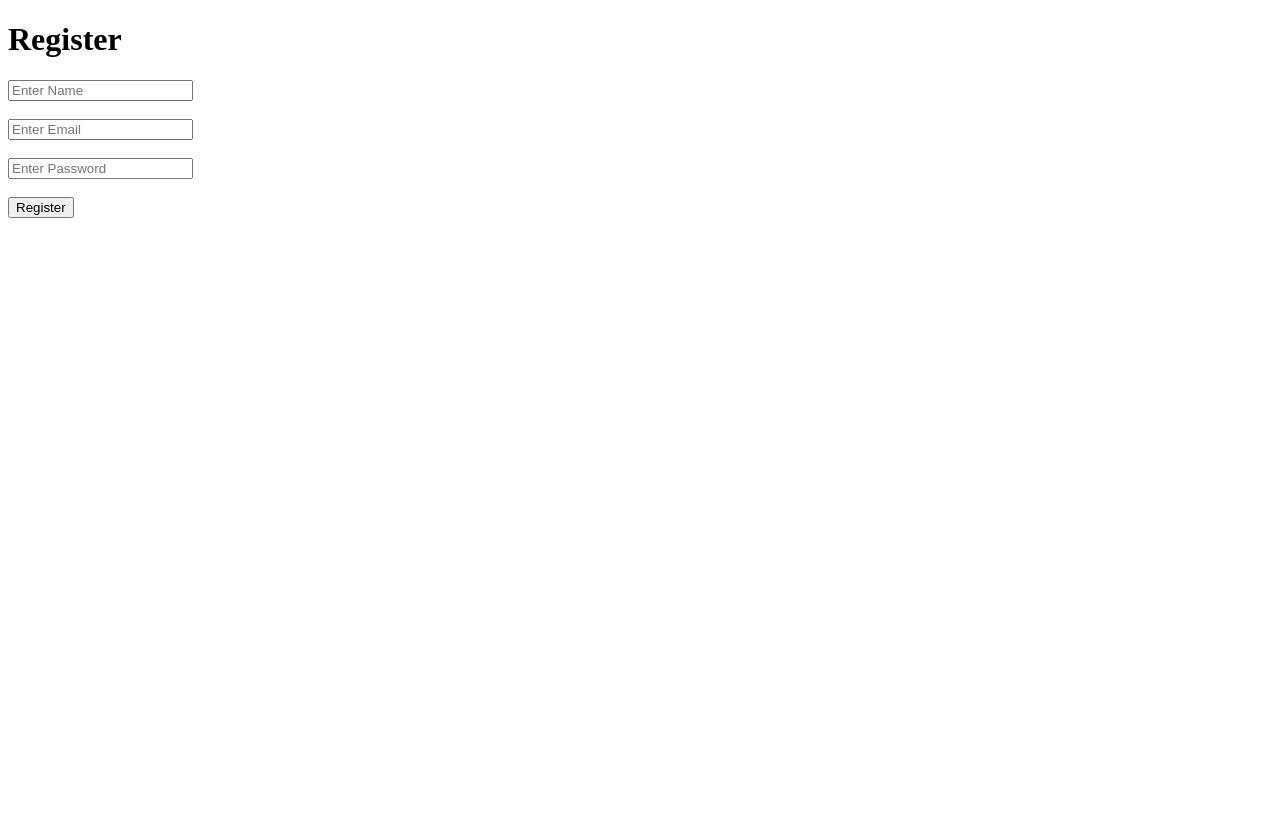
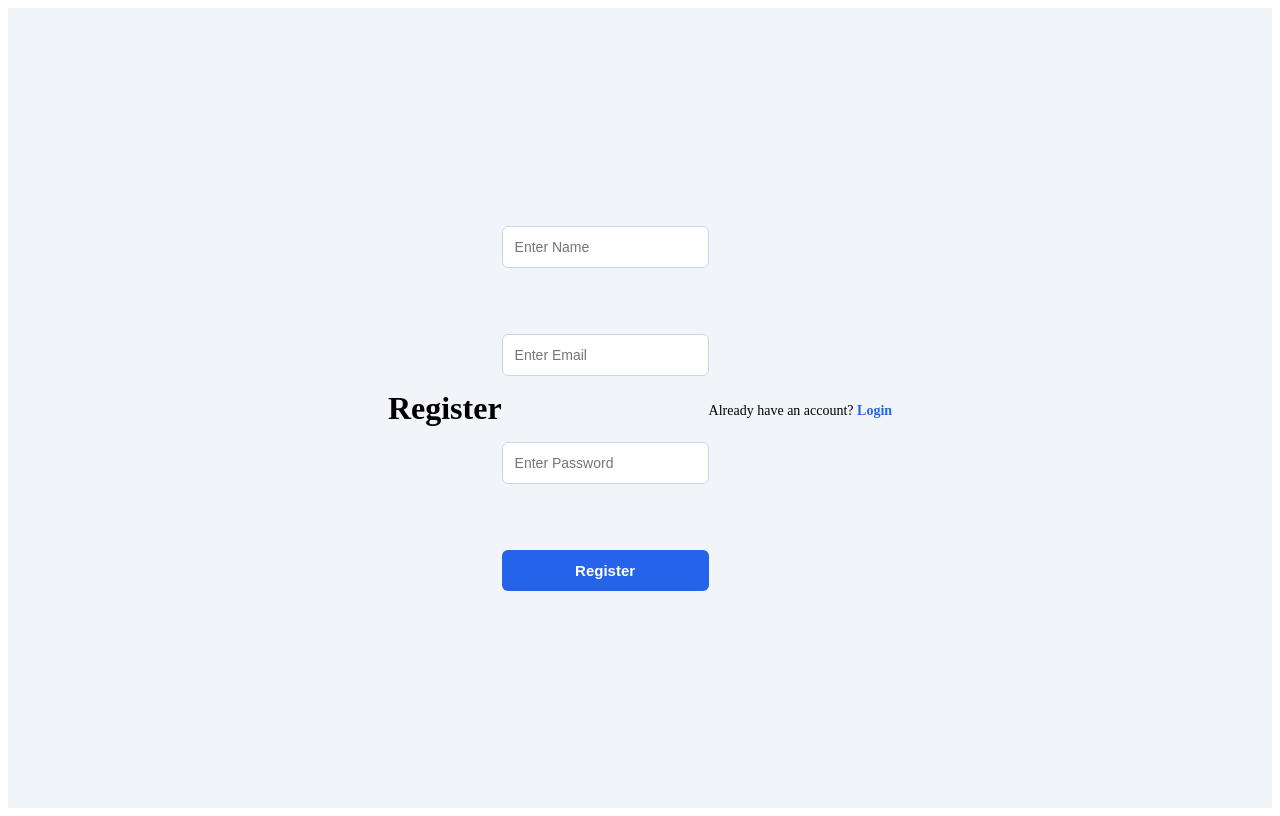
Before and after one commit to riddhi9824/placement-prep-tracker, a React app in the folder frontend/: page /register in a window 1280 px wide. Built offline with nearby package versions, Linux system fonts and the light colour scheme; the HTML template or start-up script is replaced by a standard one.

Commit message:
Improve login and register UI

```diff
--- a/frontend/src/pages/Login.jsx
+++ b/frontend/src/pages/Login.jsx
@@ -1,6 +1,7 @@
 import { useState } from "react";
 import { useNavigate } from "react-router-dom";
 import { login } from "../services/authService";
+import "../styles/Auth.css";
 
 function Login(){
     const navigate = useNavigate();
@@ -28,10 +29,10 @@ function Login(){
 };
 
 return(
-    <div>
+    <div className="auth-page">
         <h1>Login</h1>
 
-        <form onSubmit={handleLogin}>
+        <form onSubmit={handleLogin} className="auth-form">
             <input
                type = "email"
                placeholder="Enter Email"
@@ -50,10 +51,14 @@ return(
 
             <br /><br />
 
-            <button type="submit">
+            <button type="submit" className="auth-button">
                 Login
             </button>
         </form>
+
+        <p className="auth-link">
+            Don't have an account? <a href="/register">Register</a>
+        </p>
     </div>
 );
 }
--- a/frontend/src/pages/Register.jsx
+++ b/frontend/src/pages/Register.jsx
@@ -1,6 +1,7 @@
 import { useState } from "react";
 import { useNavigate } from "react-router-dom";
 import { register } from "../services/authService";
+import "../styles/Auth.css";
 
 function Register() {
     const navigate = useNavigate();
@@ -28,10 +29,10 @@ function Register() {
     };
 
     return (
-        <div>
+        <div className="auth-page">
             <h1>Register</h1>
 
-            <form onSubmit={handleRegister}>
+            <form onSubmit={handleRegister} className="auth-form">
 
                 <input
                     type="text"
@@ -60,11 +61,15 @@ function Register() {
 
                 <br /><br />
 
-                <button type="submit">
+                <button type="submit" className="auth-button">
                     Register
                 </button>
 
             </form>
+
+            <p className="auth-link">
+                Already have an account? <a href="/">Login</a>
+            </p>
         </div>
     );
 }
--- /dev/null
+++ b/frontend/src/styles/Auth.css
@@ -0,0 +1,70 @@
+.auth-page {
+    min-height: 100vh;
+    display: flex;
+    justify-content: center;
+    align-items: center;
+    background-color: #f1f5f9;
+}
+
+.auth-container {
+    width: 380px;
+    background-color: white;
+    padding: 35px;
+    border-radius: 12px;
+    box-shadow: 0 4px 15px rgba(0, 0, 0, 0.1);
+}
+
+.auth-container h1 {
+    text-align: center;
+    margin-bottom: 25px;
+    color: #1e293b;
+}
+
+.auth-form {
+    display: flex;
+    flex-direction: column;
+    gap: 15px;
+}
+
+.auth-form input {
+    padding: 12px;
+    border: 1px solid #cbd5e1;
+    border-radius: 6px;
+    font-size: 14px;
+}
+
+.auth-form input:focus {
+    outline: none;
+    border-color: #2563eb;
+}
+
+.auth-button {
+    padding: 12px;
+    border: none;
+    border-radius: 6px;
+    background-color: #2563eb;
+    color: white;
+    font-size: 15px;
+    font-weight: 600;
+    cursor: pointer;
+}
+
+.auth-button:hover {
+    background-color: #1d4ed8;
+}
+
+.auth-link {
+    text-align: center;
+    margin-top: 20px;
+    font-size: 14px;
+}
+
+.auth-link a {
+    color: #2563eb;
+    text-decoration: none;
+    font-weight: 600;
+}
+
+.auth-link a:hover {
+    text-decoration: underline;
+}
```
